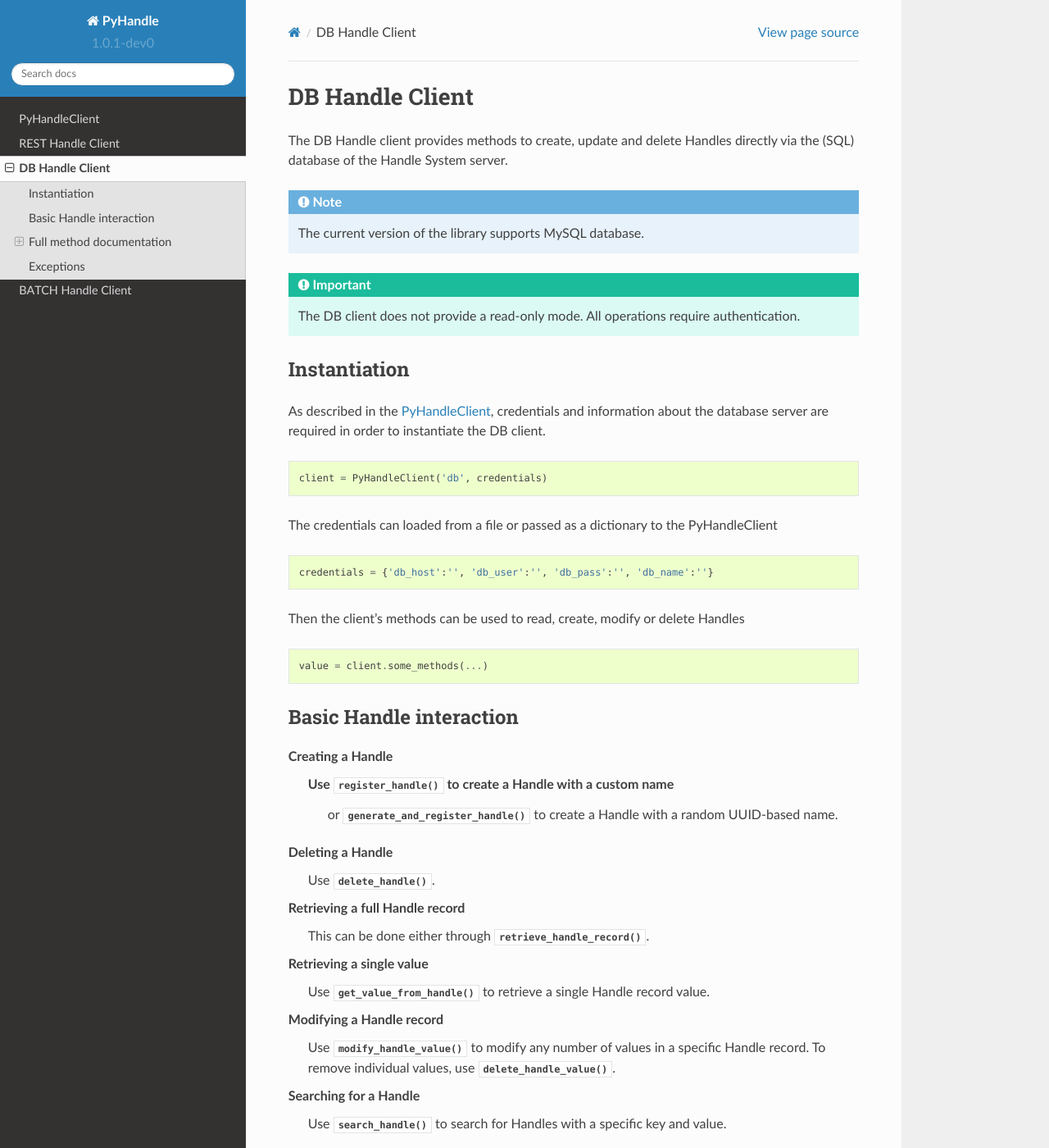
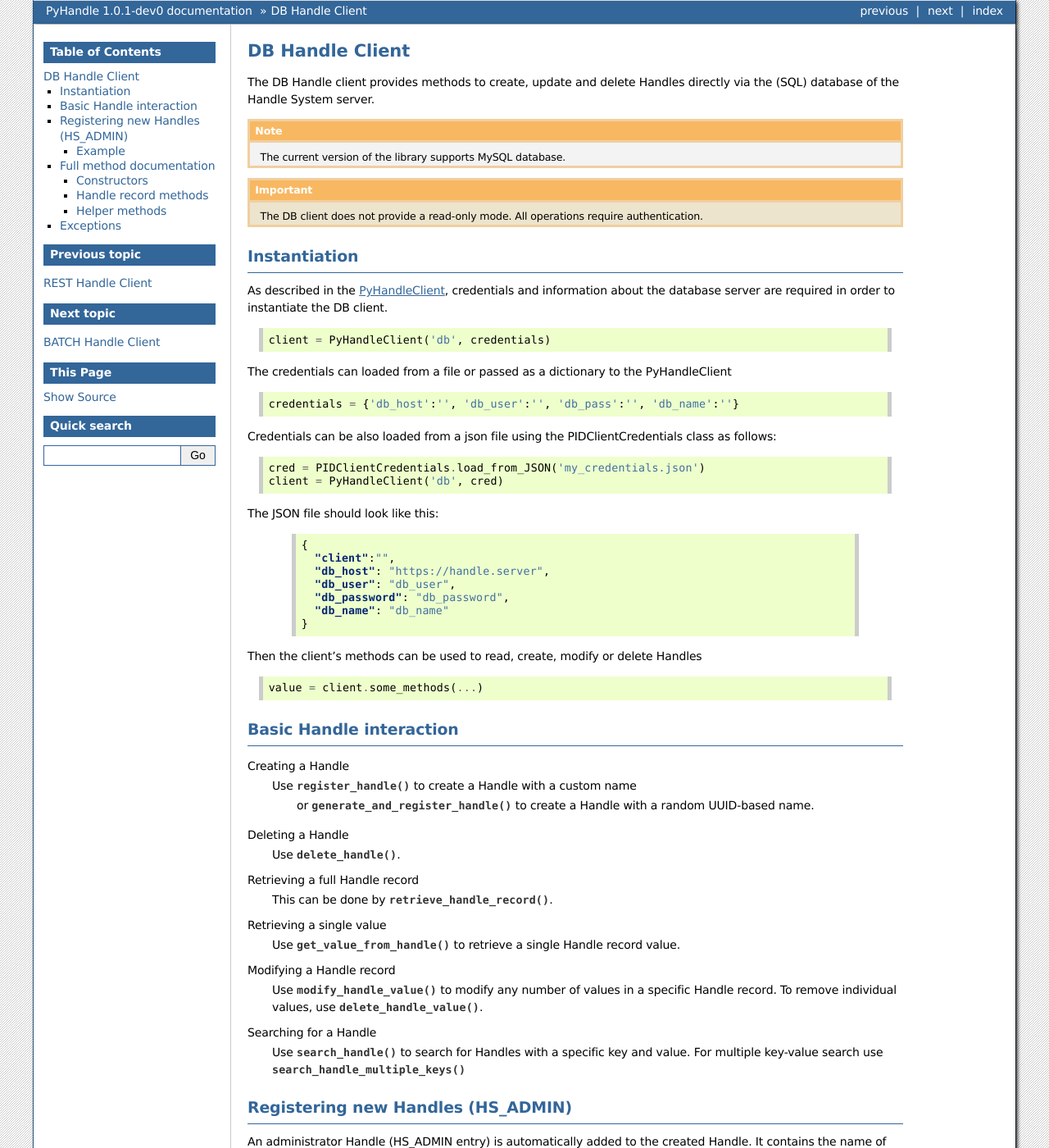
Before and after one commit to EUDAT-B2HANDLE/PYHANDLE, a Sphinx documentation site: the page built from docs/source/pyhandleclientdb.rst, in a window 1280 px wide and 1400 px high. Shown: the whole window at 82% size. Built offline with Sphinx 7.4.7, drawn with Linux system fonts in a browser that asks for light colours; some of the changed text lies outside the part shown.

Commit message:
Update documentation.

```diff
--- a/docs/source/conf.py
+++ b/docs/source/conf.py
@@ -91,7 +91,7 @@
 # The theme to use for HTML and HTML Help pages.  See the documentation for
 # a list of builtin themes.
 #
-html_theme = 'sphinx_rtd_theme'
+html_theme = 'bizstyle'
 
 # Theme options are theme-specific and customize the look and feel of a theme
 # further.  For a list of options available for each theme, see the
--- a/docs/source/pyhandleclientdb.rst
+++ b/docs/source/pyhandleclientdb.rst
@@ -15,8 +15,7 @@
 =============
 
 As described in the :doc:`pyhandleclient`, credentials and information about the database server are required in
-order to
-instantiate the DB client.
+order to instantiate the DB client.
 
 .. code:: python
 
@@ -28,11 +27,31 @@
 
    credentials = {'db_host':'', 'db_user':'', 'db_pass':'', 'db_name':''}
 
+Credentials can be also loaded from a json file using the PIDClientCredentials class as follows:
+
+.. code:: python
+
+    cred = PIDClientCredentials.load_from_JSON('my_credentials.json')
+    client = PyHandleClient('db', cred)
+
+The JSON file should look like this:
+
+  .. code:: json
+
+    {
+      "client":"",
+      "db_host": "https://handle.server",
+      "db_user": "db_user",
+      "db_password": "db_password",
+      "db_name": "db_name"
+    }
+
 Then the client's methods can be used to read, create, modify or delete Handles
 
 .. code:: python
 
    value = client.some_methods(...)
+
 
 Basic Handle interaction
 ========================
@@ -45,7 +64,7 @@
   Use :meth:`~pyhandle.client.dbhandleclient.DBHandleClient.delete_handle`.
 
 Retrieving a full Handle record
-  This can be done either through :meth:`~pyhandle.client.dbhandleclient.DBHandleClient.retrieve_handle_record`.
+  This can be done by :meth:`~pyhandle.client.dbhandleclient.DBHandleClient.retrieve_handle_record`.
 
 Retrieving a single value
   Use :meth:`~pyhandle.client.dbhandleclient.DBHandleClient.get_value_from_handle` to retrieve a single Handle record
@@ -57,8 +76,33 @@
 
 Searching for a Handle
   Use :meth:`~pyhandle.client.dbhandleclient.DBHandleClient.search_handle` to search for Handles with a specific key and
-  value.
+  value. For multiple key-value search use :meth:`~pyhandle.client.dbhandleclient.DBHandleClient.search_handle_multiple_keys`
 
+Registering new Handles (HS_ADMIN)
+==================================
+
+An administrator Handle (HS_ADMIN entry) is automatically added to the created Handle.
+It contains the name of the admin Handle, the index and the permissions.
+These values must be passed as parameters to :meth:`~pyhandle.client.dbhandleclient.DBHandleClient.register_handle`
+
+Example
+-------
+
+To create the Handle 123/NEW_HANDLE, which has 123/admin as admin Handle, the following parameters need to be provided:
+
+.. code:: python
+
+   'HS_ADMIN': "{'index': 200, 'handle': '123/admin', 'permissions': '011111110011'}"
+
+Then the method :meth:`~pyhandle.client.dbhandleclient.DBHandleClient.register_handle` is called as follows
+
+.. code:: python
+
+   register_handle(handle, url, admin_handle='123/admin', admin_handle_index=200, permissions='011111110011')
+
+.. note::
+ The sequence of the permissions should be respected and is in form: **(create hdl, delete hdl, create derived prefix, delete derived prefix, read val, modify val, del val, add val,
+ moodify admin, del, admin, add admin, list)**
 
 Full method documentation
 =========================
@@ -89,6 +133,8 @@
 
 .. automethod:: pyhandle.client.dbhandleclient.DBHandleClient.list_all_handles
 
+.. automethod:: pyhandle.client.dbhandleclient.DBHandleClient.search_handle_multiple_keys
+
 Helper methods
 --------------
 
--- a/docs/source/pyhandleclientrest.rst
+++ b/docs/source/pyhandleclientrest.rst
@@ -92,6 +92,7 @@
   .. code:: json
 
     {
+      "client":"rest",
       "baseuri": "https://my.handle.server",
       "private_key": "my_private_key.pem",
       "certificate_only": "my_certificate.pem"
```
Also changed, not shown: other parts of docs/source/pyhandleclientrest.rst (+2 -2 lines), docs/source/pyhandleclientbatch.rst (+8 -6 lines).
